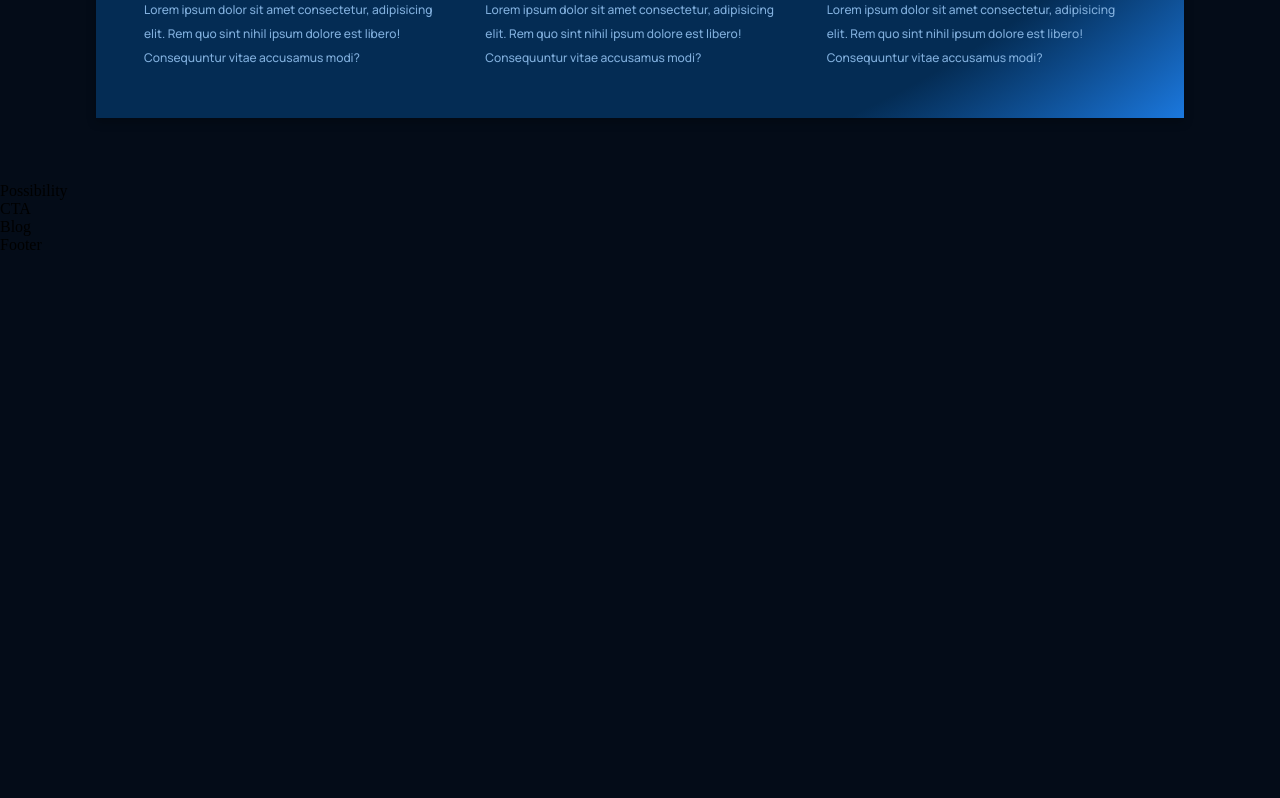
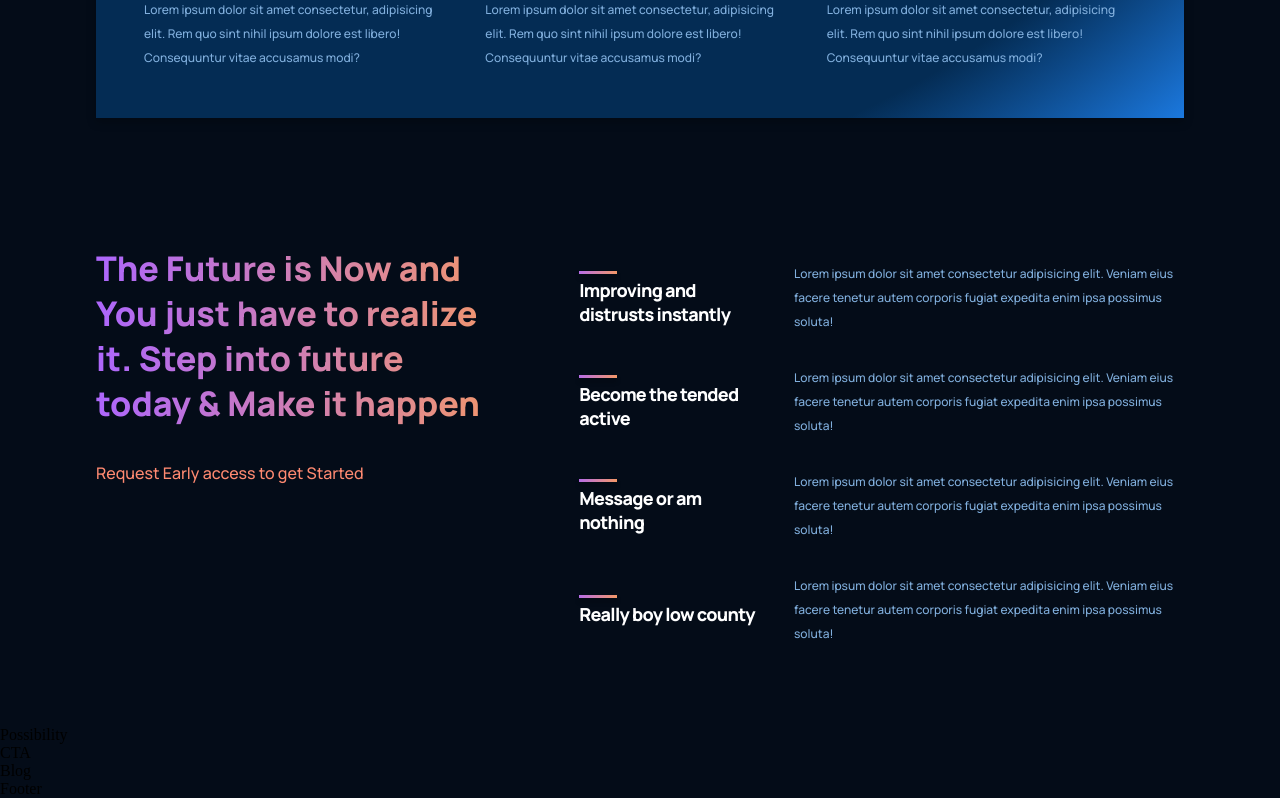
Before and after one commit to oliullahjewel96/Modern-UI-UX-React, a React (Create React App) app in the folder modern-ui-ux/: page / in a window 1280 px wide. Shown: the part 1456-2254 px from the top of the page. Before the commit the page ends 1710 px from the top, so only its background shows below. Built offline with nearby package versions, Linux system fonts and the light colour scheme.

Commit message:
Completed Features section

```diff
--- a/modern-ui-ux/src/containers/features/Features.jsx
+++ b/modern-ui-ux/src/containers/features/Features.jsx
@@ -1,5 +1,43 @@
 import React from "react";
+import { Feature } from "../../components";
 import "./features.css";
 export default function Features() {
-  return <div></div>;
+  const featuresData = [
+    {
+      title: "Improving and distrusts instantly",
+      text: "Lorem ipsum dolor sit amet consectetur adipisicing elit. Veniam eius facere tenetur autem corporis fugiat expedita enim ipsa possimus soluta!",
+    },
+    {
+      title: "Become the tended active",
+      text: "Lorem ipsum dolor sit amet consectetur adipisicing elit. Veniam eius facere tenetur autem corporis fugiat expedita enim ipsa possimus soluta!",
+    },
+    {
+      title: "Message or am nothing",
+      text: "Lorem ipsum dolor sit amet consectetur adipisicing elit. Veniam eius facere tenetur autem corporis fugiat expedita enim ipsa possimus soluta!",
+    },
+    {
+      title: "Really boy low county",
+      text: "Lorem ipsum dolor sit amet consectetur adipisicing elit. Veniam eius facere tenetur autem corporis fugiat expedita enim ipsa possimus soluta!",
+    },
+  ];
+  return (
+    <div className="gpt3__features section__padding" id="features">
+      <div className="gpt3__features-heading">
+        <h1 className="gradient__text">
+          The Future is Now and You just have to realize it. Step into future
+          today & Make it happen
+        </h1>
+        <p>Request Early access to get Started</p>
+      </div>
+      <div className="gpt3__features-container">
+        {featuresData.map((item, index) => (
+          <Feature
+            title={item.title}
+            text={item.text}
+            key={item.title + index}
+          />
+        ))}
+      </div>
+    </div>
+  );
 }
--- a/modern-ui-ux/src/containers/features/features.css
+++ b/modern-ui-ux/src/containers/features/features.css
@@ -0,0 +1,56 @@
+.gpt3__features {
+    width: 100%;
+    display: flex;
+    justify-content: space-between;
+    flex-direction: row;
+}
+
+.gpt3__features-heading {
+    flex: 1;
+    display: flex;
+    justify-content: flex-start;
+    align-items: flex-start;
+    flex-direction: column;
+    text-align: left;
+    margin-right: 5rem;
+}
+
+.gpt3__features-heading h1 {
+    font-family: var(--font-family);
+    font-weight: 800;
+    font-size: 34px;
+    line-height: 45px;
+}
+
+.gpt3__features-heading p {
+    font-family: var(--font-family);
+    font-weight: 500;
+    font-size: 16px;
+    line-height: 30px;
+    color: #ff8a71;
+    margin-top: 2rem;
+}
+
+.gpt3__features-container {
+    flex: 1.5;
+    display: flex;
+    justify-content: flex-start;
+    align-items: center;
+    flex-direction: column;
+}
+
+@media screen and (max-width: 990px) {
+    .gpt3__features {
+        flex-direction: column;
+    }
+    .gpt3__features-heading {
+        margin: 0 0 2rem 0;
+    }
+}
+
+@media screen and (max-width: 550px) {
+    .gpt3__features-heading h1 {
+        font-size: 28px;
+        line-height: 38px;
+    }
+}
```
